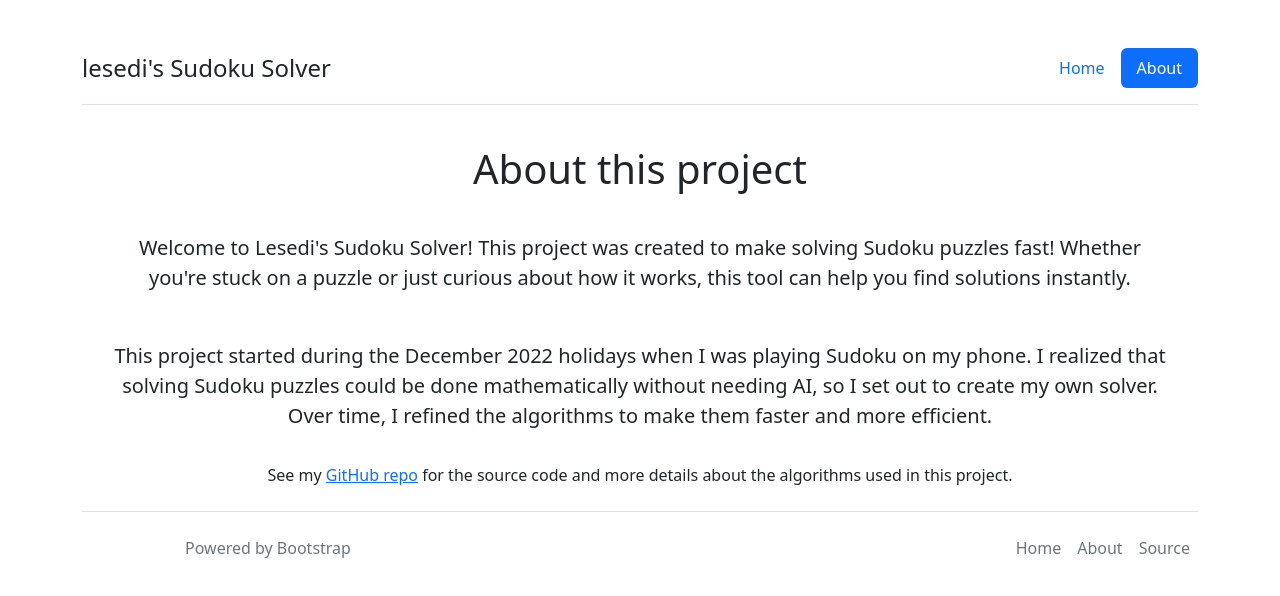
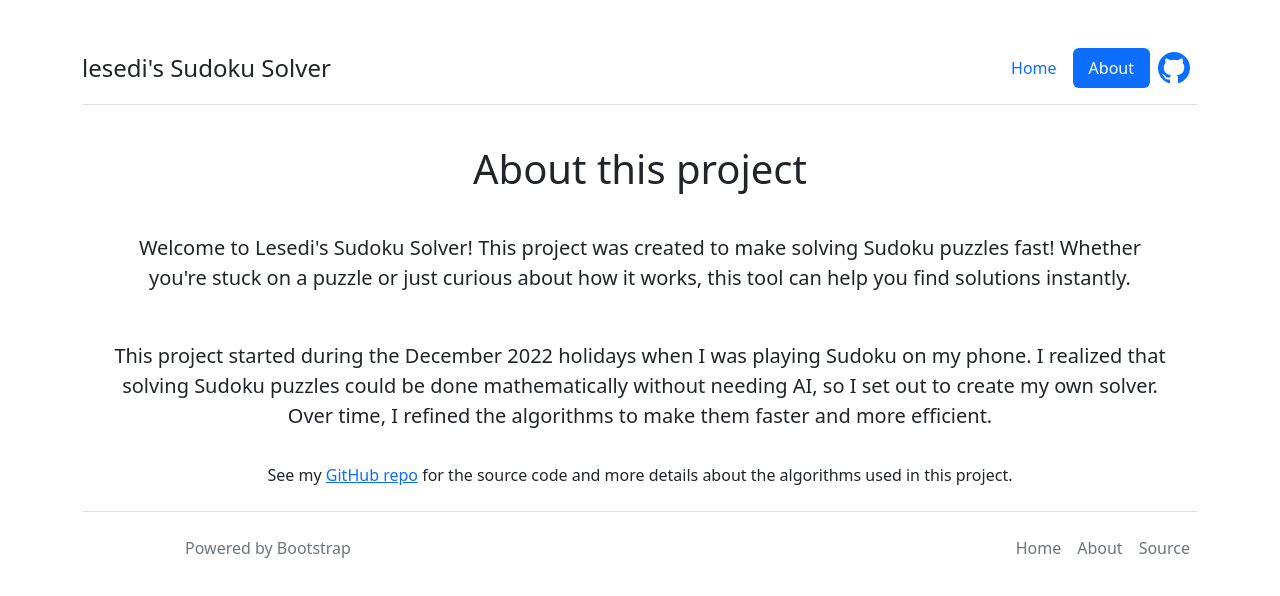
Before and after one commit to lkekana/sudoku-solver, a React (Vite) app in the folder web2/: page /about in a window 1280 px wide. Shown: the top 596 px of the page. Built offline with nearby package versions, Linux system fonts and the light colour scheme.

Commit message:
GitHub logo + link in header

```diff
--- a/web2/src/components/Header.tsx
+++ b/web2/src/components/Header.tsx
@@ -32,6 +32,24 @@
 							About
 						</NavLink>
 					</li>
+					<li className="nav-item mx-2">
+						<a
+							href="https://github.com/lkekana/sudoku-solver"
+							target="_blank"
+							rel="noopener noreferrer"
+						>
+							<svg
+								xmlns="http://www.w3.org/2000/svg"
+								width="32px"
+								height="100%"
+								fill="currentColor"
+								class="bi bi-github"
+								viewBox="0 0 16 16"
+							>
+								<path d="M8 0C3.58 0 0 3.58 0 8c0 3.54 2.29 6.53 5.47 7.59.4.07.55-.17.55-.38 0-.19-.01-.82-.01-1.49-2.01.37-2.53-.49-2.69-.94-.09-.23-.48-.94-.82-1.13-.28-.15-.68-.52-.01-.53.63-.01 1.08.58 1.23.82.72 1.21 1.87.87 2.33.66.07-.52.28-.87.51-1.07-1.78-.2-3.64-.89-3.64-3.95 0-.87.31-1.59.82-2.15-.08-.2-.36-1.02.08-2.12 0 0 .67-.21 2.2.82.64-.18 1.32-.27 2-.27s1.36.09 2 .27c1.53-1.04 2.2-.82 2.2-.82.44 1.1.16 1.92.08 2.12.51.56.82 1.27.82 2.15 0 3.07-1.87 3.75-3.65 3.95.29.25.54.73.54 1.48 0 1.07-.01 1.93-.01 2.2 0 .21.15.46.55.38A8.01 8.01 0 0 0 16 8c0-4.42-3.58-8-8-8" />
+							</svg>
+						</a>
+					</li>
 				</ul>
 			</header>
 		</div>
```
